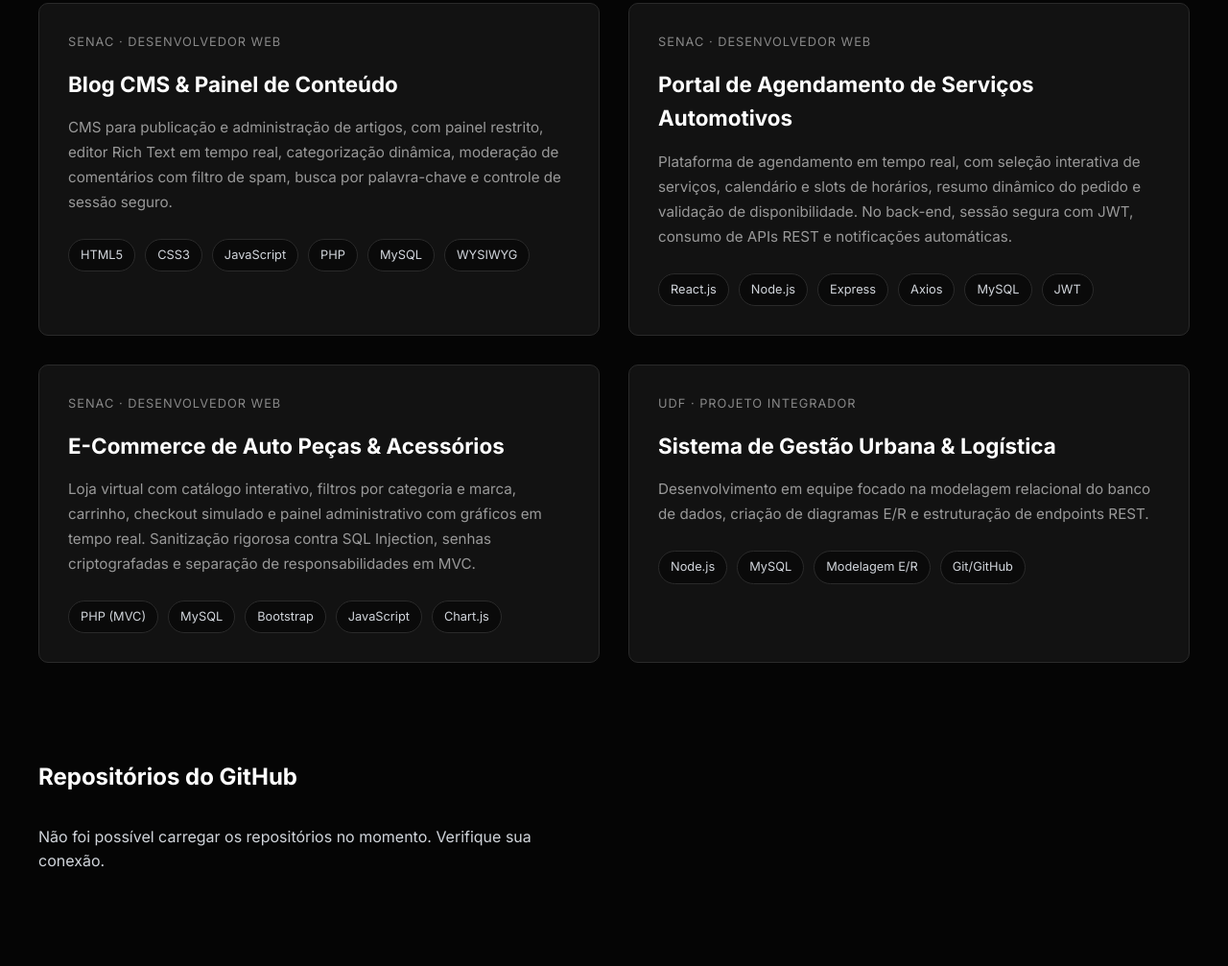
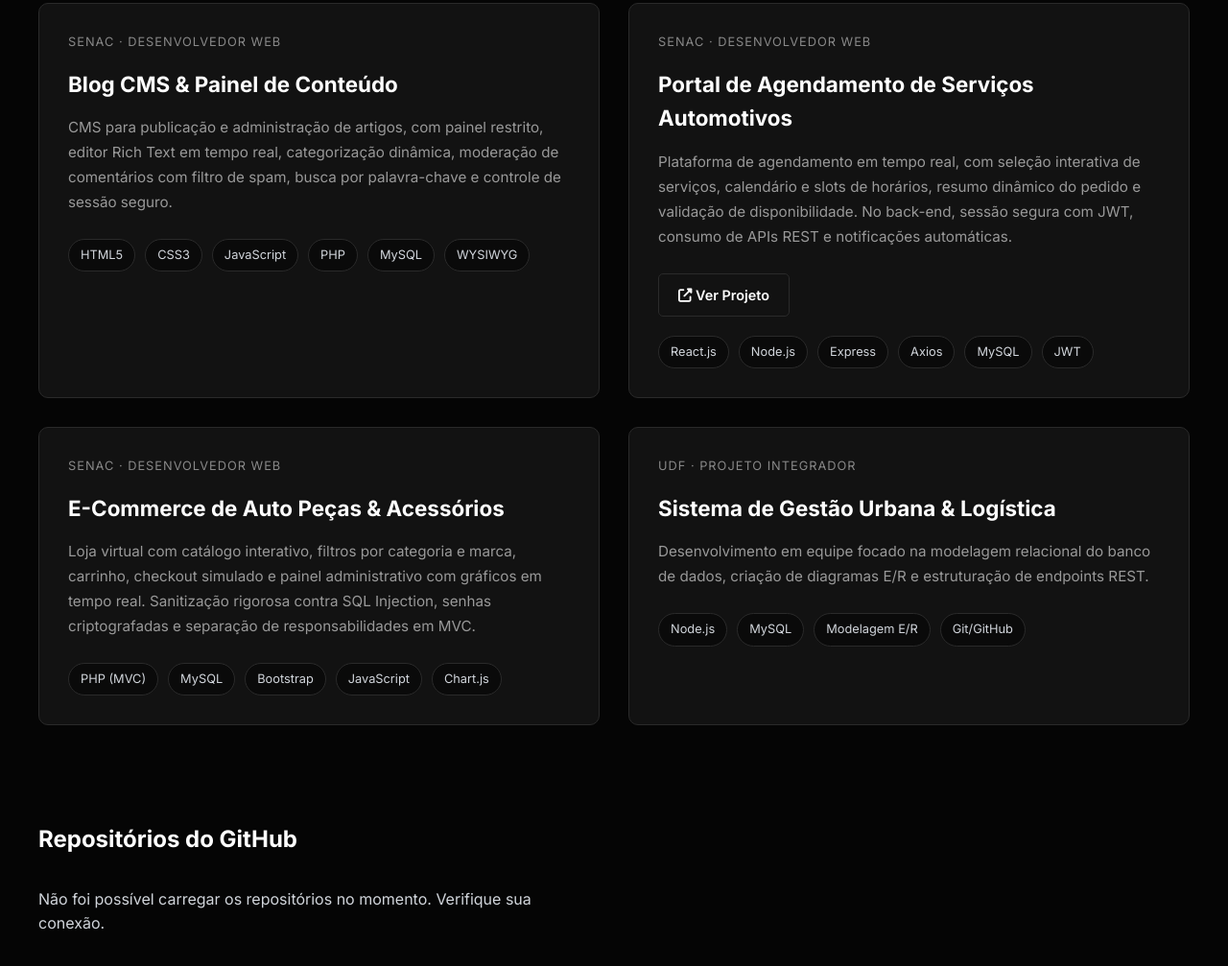
Before and after one commit to miguelmoret81-create/Portifolio-Miguel, a plain HTML site: page index.html in a window 1280 px wide. Shown: the part 1212-2219 px from the top of the page at 96% size. Drawn offline with Linux system fonts and the light colour scheme; no server answers.

```diff
--- a/index.html
+++ b/index.html
@@ -108,6 +108,7 @@
                 <span class="card-tag">SENAC · DESENVOLVEDOR WEB</span>
                 <h3>Portal de Agendamento de Serviços Automotivos</h3>
                 <p>Plataforma de agendamento em tempo real, com seleção interativa de serviços, calendário e slots de horários, resumo dinâmico do pedido e validação de disponibilidade. No back-end, sessão segura com JWT, consumo de APIs REST e notificações automáticas.</p>
+                <a href="https://miguelmoret81-create.github.io/proj-agendamento/" target="_blank" class="btn-outline" style="padding: 10px 20px; font-size: 0.9rem; margin-bottom: 20px; display: inline-block;"><i class="fas fa-external-link-alt"></i> Ver Projeto</a>
                 <div class="techs">
                     <span>React.js</span><span>Node.js</span><span>Express</span><span>Axios</span><span>MySQL</span><span>JWT</span>
                 </div>
```
